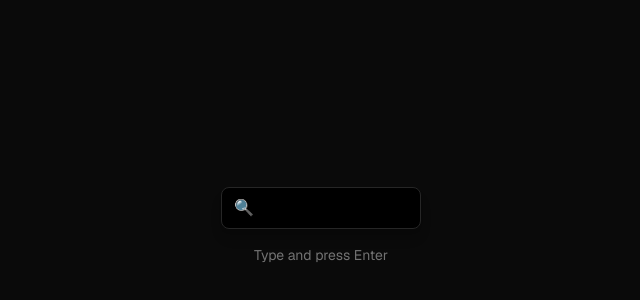
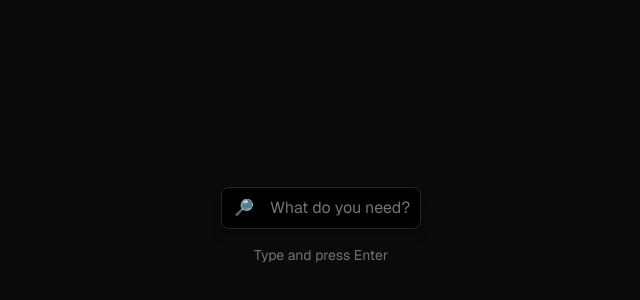
Before and after one commit to franlopezmora/vanish-input, a Next.js app: page / in a window 1280 px wide. Shown: the part 174-474 px from the top of the page, without its empty margins (319-959 px from the left). Built offline with nearby package versions, Linux system fonts and the light colour scheme.

Commit message:
- Version con placeholder

```diff
--- a/src/app/components/VanishInput.jsx
+++ b/src/app/components/VanishInput.jsx
@@ -2,23 +2,32 @@
 import { useState, useRef, useLayoutEffect } from 'react'
 import { motion, AnimatePresence } from 'framer-motion'
 
-export default function VanishInput() {
+export default function VanishInput({
+  placeholder = "What do you need?",
+  icon = "🔍",
+  minWidth = 100, // <- ✅ nuevo
+  onSubmit = () => {}
+}) {
   const [value, setValue] = useState("")
   const [vanishing, setVanishing] = useState(false)
   const [letters, setLetters] = useState([])
-  const [inputWidth, setInputWidth] = useState(200)
+  const [inputWidth, setInputWidth] = useState(minWidth)
 
   const inputRef = useRef(null)
   const measureRef = useRef(null)
+  const placeholderRef = useRef(null)
 
   useLayoutEffect(() => {
-    const measured = measureRef.current?.offsetWidth || 0
+    const baseEl = value ? measureRef.current : placeholderRef.current
+    const measured = baseEl?.offsetWidth || 0
     const iconWidth = 24
     const paddingX = 16 + 16
     const buffer = 4
-    const totalWidth = Math.max(200, measured + iconWidth + paddingX + buffer)
+    const totalWidth = Math.max(minWidth, measured + iconWidth + paddingX + buffer)
+
     setInputWidth(totalWidth)
-  }, [value])
+  }, [value, placeholder, minWidth])
+
 
   const handleKeyDown = (e) => {
     if (e.key === 'Enter' && value.trim()) {
@@ -29,6 +38,7 @@ export default function VanishInput() {
         index: i,
       }))
       setLetters(chars)
+      onSubmit(value.trim())
       setValue("")
       setVanishing(true)
 
@@ -41,7 +51,7 @@ export default function VanishInput() {
 
   return (
     <div className="flex flex-col items-center justify-center min-h-[300px] relative font-sans">
-      {/* Medidor oculto */}
+      {/* Medidor oculto para texto ingresado */}
       <span
         ref={measureRef}
         className="invisible absolute whitespace-pre text-base"
@@ -51,17 +61,43 @@ export default function VanishInput() {
           lineHeight: '1.5rem',
           padding: 0,
           margin: 0,
-          whiteSpace: 'pre',
         }}
       >
-        {value || ''}
+        {value}
+      </span>
+
+      {/* Medidor oculto para placeholder */}
+      <span
+        ref={placeholderRef}
+        className="invisible absolute whitespace-pre text-base"
+        style={{
+          fontFamily: 'inherit',
+          fontSize: '1rem',
+          lineHeight: '1.5rem',
+          padding: 0,
+          margin: 0,
+        }}
+      >
+        {placeholder}
       </span>
 
       <div
-        className="relative z-10 bg-black text-white px-3 py-2 rounded-lg border border-neutral-800 shadow-lg overflow-hidden transition-all duration-300 flex items-center"
-        style={{ width: `${inputWidth}px` }}
+        className="relative z-10 bg-black text-white px-3 py-2 rounded-lg border border-neutral-800 shadow-lg overflow-hidden flex items-center"
+        style={{
+          width: `${inputWidth}px`,
+          transition: 'width 0.3s ease-in-out'
+        }}
       >
-        <span className="text-neutral-500 w-4 shrink-0">🔍</span>
+        <span className="text-neutral-500 w-4 shrink-0">{icon}</span>
+
+        {value === "" && !vanishing && (
+          <div
+            key={placeholder}
+            className="absolute left-[48px] text-neutral-500 text-base select-none pointer-events-none"
+          >
+            {placeholder}
+          </div>
+        )}
 
         <div
           ref={inputRef}
@@ -69,12 +105,7 @@ export default function VanishInput() {
           suppressContentEditableWarning
           onInput={(e) => setValue(e.currentTarget.textContent)}
           onKeyDown={handleKeyDown}
-          className={`
-            bg-transparent outline-none placeholder-neutral-500 pl-4
-            w-full whitespace-nowrap overflow-hidden
-            transition-all duration-300
-            ${vanishing ? 'text-transparent caret-white' : 'text-white'}
-          `}
+          className={`bg-transparent outline-none pl-4 w-full whitespace-nowrap overflow-hidden transition-all duration-300 ${vanishing ? 'text-transparent caret-white' : 'text-white'}`}
           style={{
             fontFamily: 'inherit',
             fontSize: '1rem',
--- a/src/app/page.js
+++ b/src/app/page.js
@@ -1,10 +1,16 @@
+'use client'
+
 import VanishInput from './components/VanishInput'
-
 
 export default function Home() {
   return (
     <main className="flex min-h-screen items-center justify-center bg-neutral-950 text-white">
-      <VanishInput />
+      <VanishInput
+        placeholder="What do you need?"
+        icon="🔎"
+        minWidth={200}
+        onSubmit={(text) => console.log("Submitted:", text)}
+      />
     </main>
   )
 }
```
